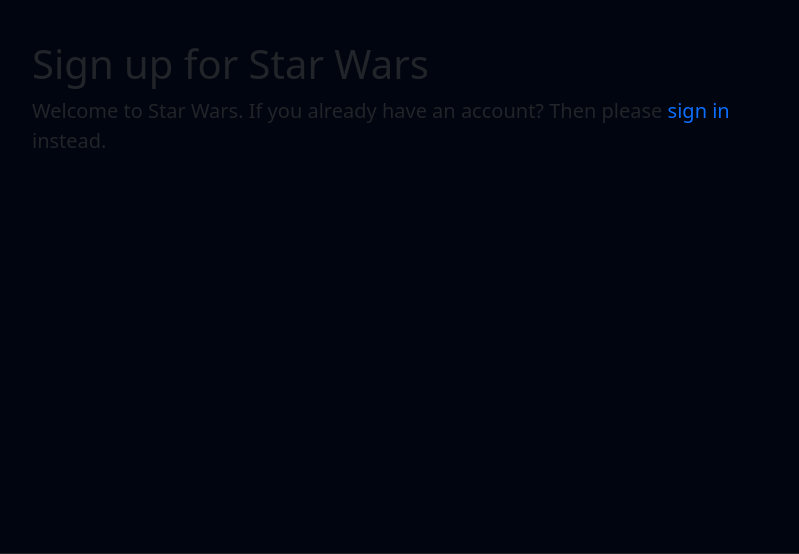
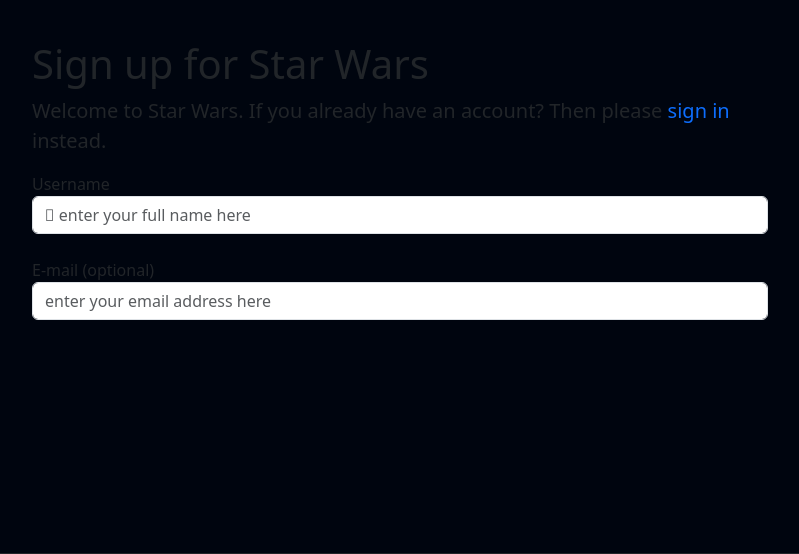
Before and after one commit to violaberg/star-wars-hackathon-2024, a Django app: page /accounts/signup/ in a window 1280 px wide. Shown: the part 92-646 px from the top of the page, without its empty margins (240-1039 px from the left). Run offline with Django 4.2, Linux system fonts and the light colour scheme; some libraries are stand-ins or nearby versions.

Commit message:
feat: Add name and email fields

```diff
--- a/templates/account/signup.html
+++ b/templates/account/signup.html
@@ -16,7 +16,29 @@
     </div>
     <div class="row">
         <div class="col-md-8 offset-md-2">
-
+            {{ form.non_field_errors }}
+            <form class="signup form-group fieldWrapper" id="signup_form" method="post"
+                action="{% url 'account_signup' %}">
+                {% csrf_token %}
+                <div>
+                    {{ form.login.errors }}
+                </div>
+                <div>
+                    {{ form.username.errors }}
+                    <label for="id_username">Username</label>
+                    <input type="text" class="form-control" name="username"
+                        placeholder="&#xf007; enter your full name here" id="id_username" minlength="1" maxlength="150"
+                        required>
+                </div>
+                <br>
+                <div>
+                    {{ form.email.errors }}
+                    <label for="id_email">E-mail (optional)</label>
+                    <input type="email" class="form-control" name="email" id="id_email"
+                        placeholder="enter your email address here" minlength="1" maxlength="320">
+                </div>
+                <br>
+            </form>
         </div>
     </div>
 </div>
```
